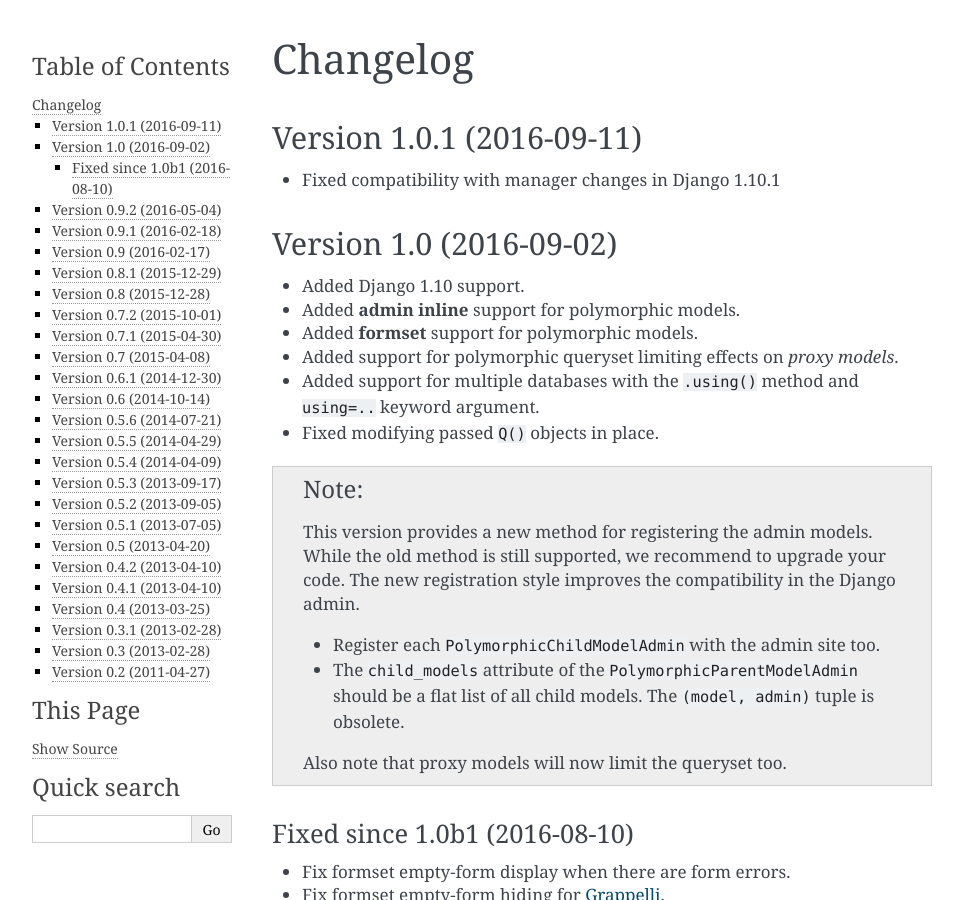
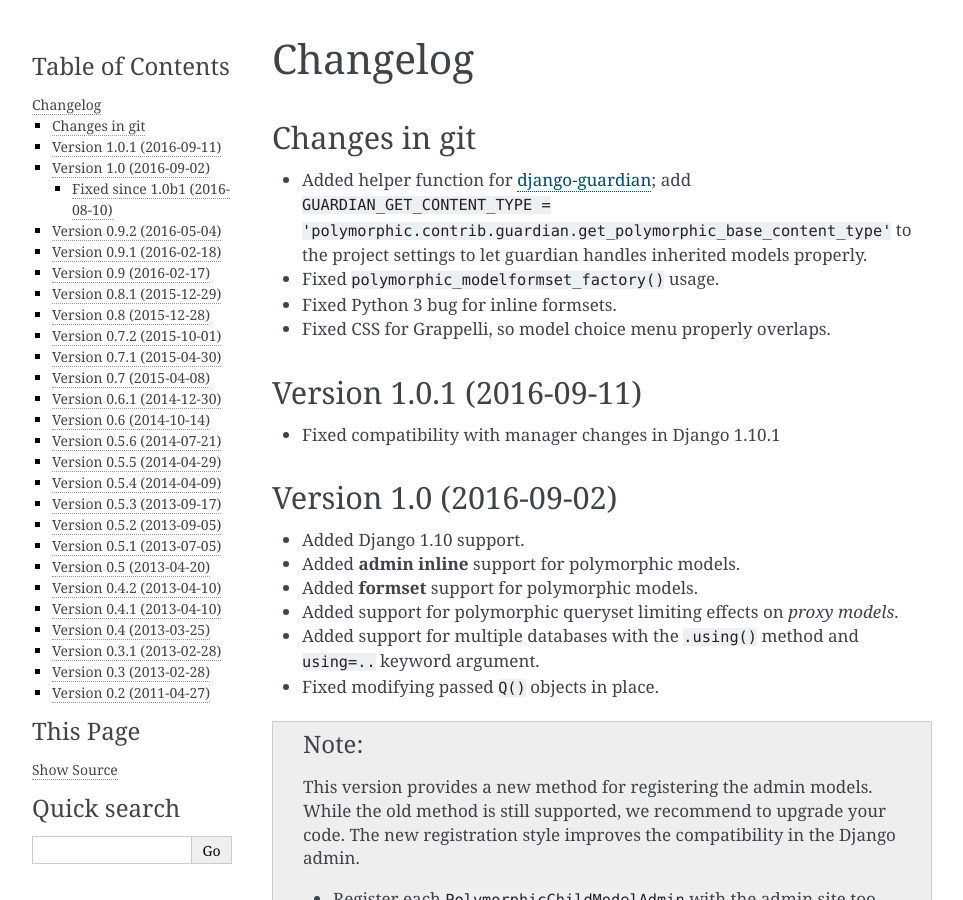
Before and after one commit to jazzband/django-polymorphic, a Sphinx documentation site: the page built from docs/changelog.rst, in a window 1280 px wide and 900 px high. Shown: the whole window, without its empty margins (148-1111 px from the left). Built offline with Sphinx 7.4.7, drawn with Linux system fonts in a browser that asks for light colours.

Commit message:
Update changelog with recent git changes

```diff
--- a/docs/changelog.rst
+++ b/docs/changelog.rst
@@ -1,5 +1,16 @@
 Changelog
 =========
+
+Changes in git
+--------------
+
+* Added helper function for django-guardian_; add
+  ``GUARDIAN_GET_CONTENT_TYPE = 'polymorphic.contrib.guardian.get_polymorphic_base_content_type'``
+  to the project settings to let guardian handles inherited models properly.
+* Fixed ``polymorphic_modelformset_factory()`` usage.
+* Fixed Python 3 bug for inline formsets.
+* Fixed CSS for Grappelli, so model choice menu properly overlaps.
+
 
 Version 1.0.1 (2016-09-11)
 --------------------------
@@ -256,6 +267,7 @@
 For a detailed list of it's changes, see the :doc:`archived changelog <changelog_archive>`.
 
 .. _Grappelli: http://grappelliproject.com/
+.. _django-guardian: https://github.com/django-guardian/django-guardian
 .. _django-parler: https://github.com/django-parler/django-parler
 .. _django-reversion: https://github.com/etianen/django-reversion
 .. _django-reversion-compare: https://github.com/jedie/django-reversion-compare
```
